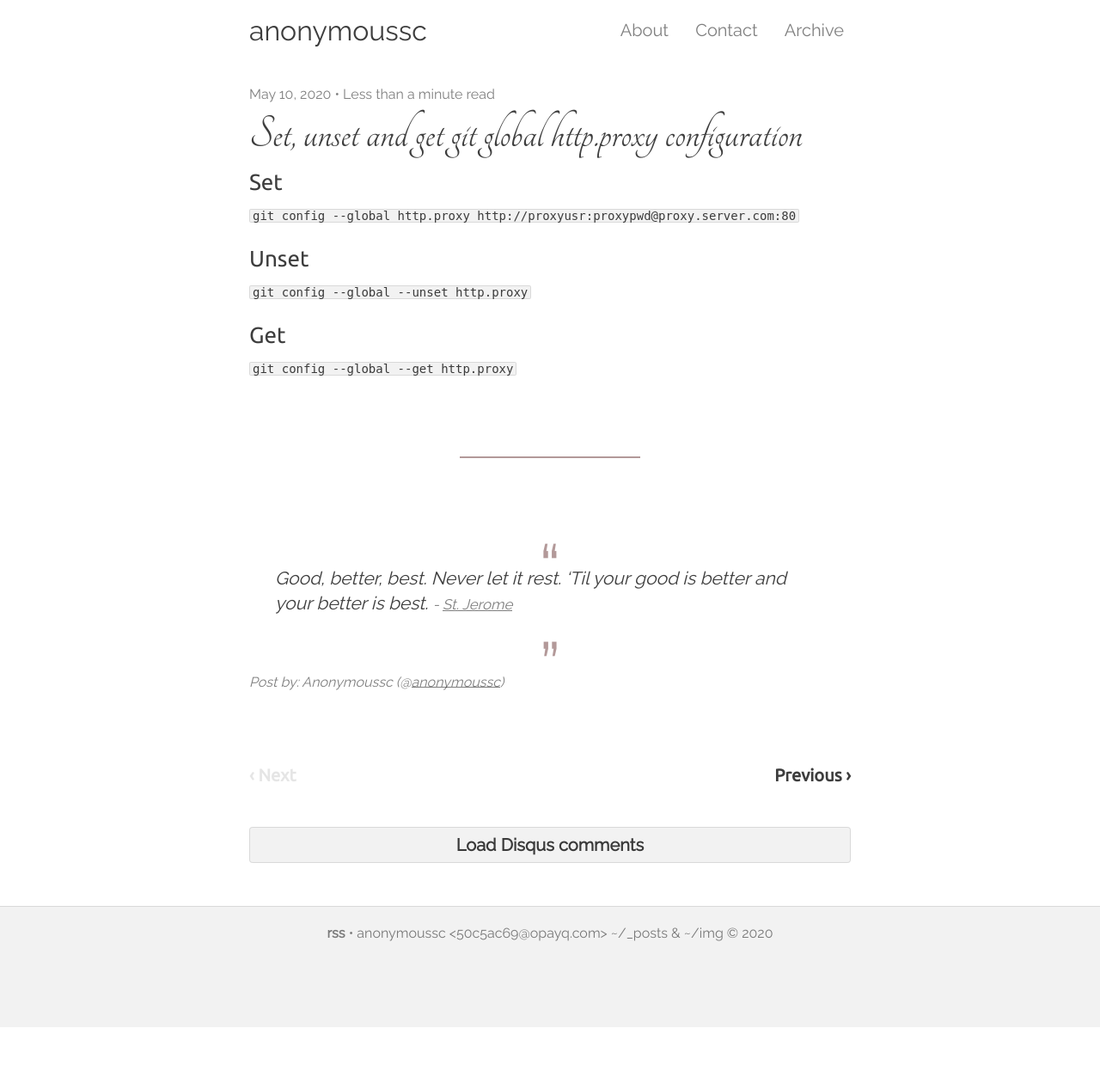
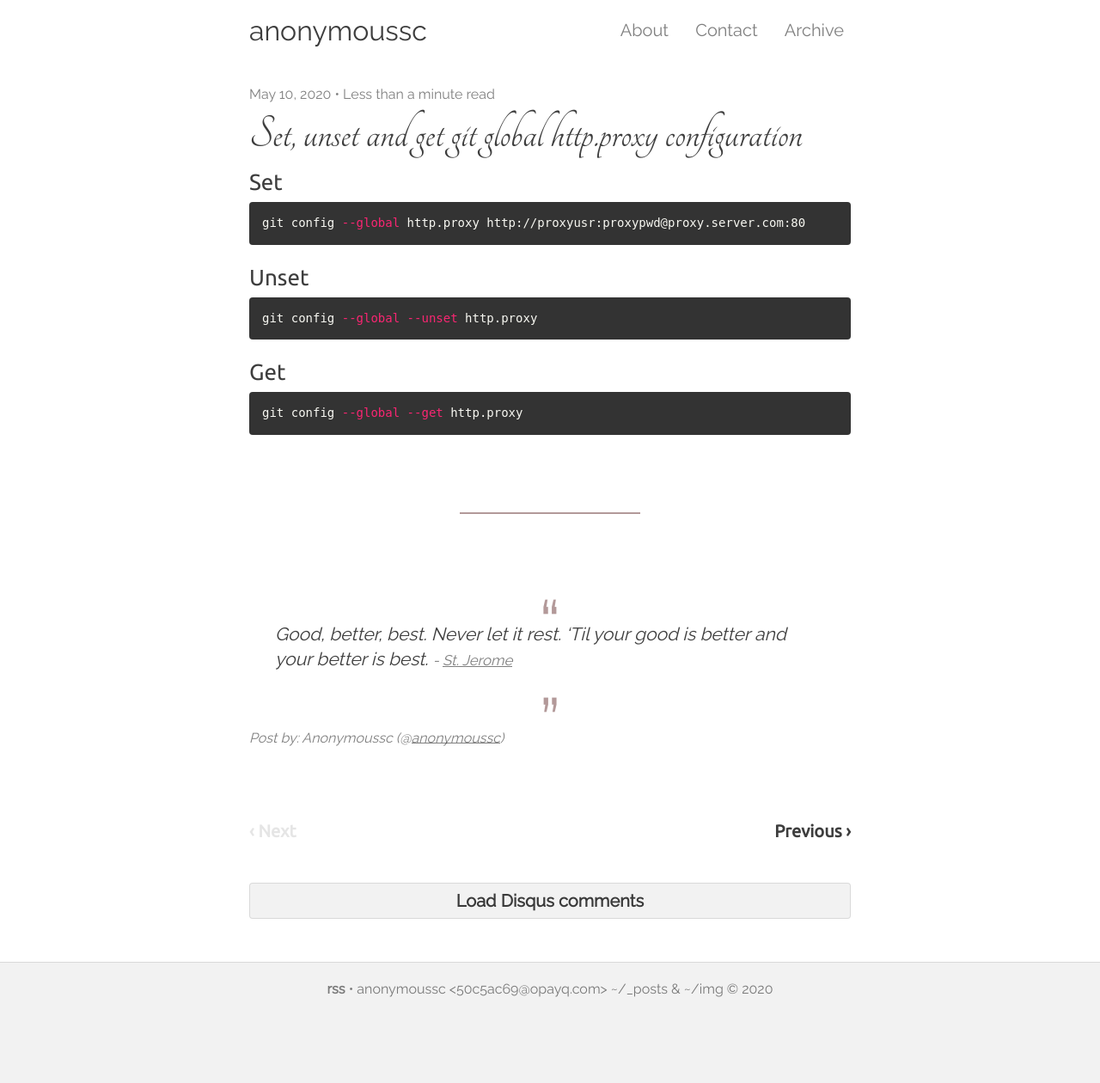
Before and after one commit to anonymoussc/anonymoussc.github.io, a Jekyll site: the page built from _posts/2020-05-10-Set-unset-and-get-git-global-http.proxy-cfg.md, in a window 1280 px wide. Shown: the whole page at 86% size. Built offline with Jekyll 4.4.1, drawn with Linux system fonts in a browser that asks for light colours; before the commit the page ends 1195 px from its top, so only the background shows below that.

Commit message:
modified 2020-05-10-Set-unset-and-get-git-global-http.proxy-cfg.md

````diff
--- a/_posts/2020-05-10-Set-unset-and-get-git-global-http.proxy-cfg.md
+++ b/_posts/2020-05-10-Set-unset-and-get-git-global-http.proxy-cfg.md
@@ -6,15 +6,21 @@ summary: cli
 
 ## Set
 
-`git config --global http.proxy http://proxyusr:proxypwd@proxy.server.com:80`
+```bash
+git config --global http.proxy http://proxyusr:proxypwd@proxy.server.com:80
+```
 
 ## Unset
 
-`git config --global --unset http.proxy`
+```bash
+git config --global --unset http.proxy
+```
 
 ## Get
 
-`git config --global --get http.proxy`
+```bash
+git config --global --get http.proxy
+```
 
 ---
 > Good, better, best. Never let it rest. 'Til your good is better and your better is best.
````
